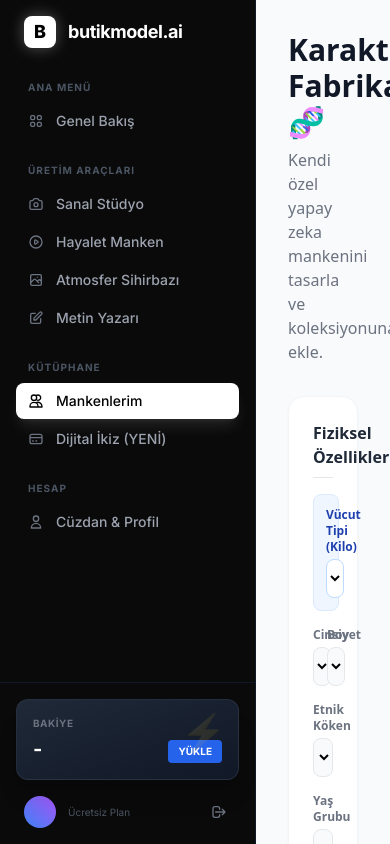
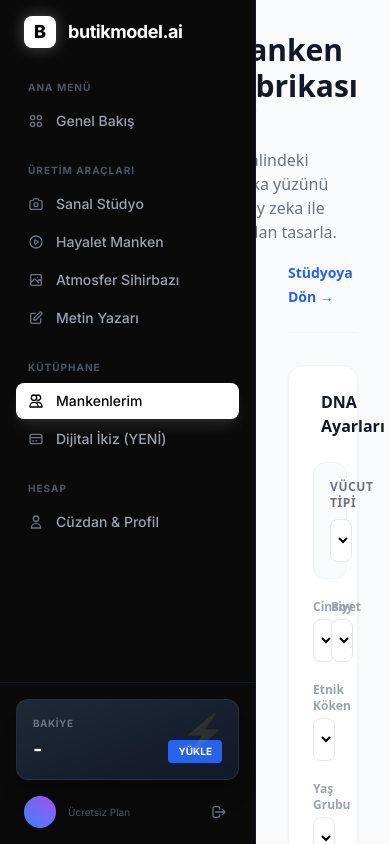
Before and after one commit to trstudioloft/butikmodel-web, a Next.js app: page /dashboard/my-models in a window 390 px wide. Built offline with nearby package versions, Linux system fonts and the light colour scheme; no server answers.

Commit message:
My Models sayfasi laboratuvar konseptiyle yenilendi

```diff
--- a/app/dashboard/my-models/page.tsx
+++ b/app/dashboard/my-models/page.tsx
@@ -2,13 +2,15 @@
 
 import { useState, useEffect } from "react";
 import { supabase } from "@/lib/supabase";
+import Link from "next/link";
+import { useRouter } from "next/navigation";
 
 export default function MyModelsPage() {
   const [loading, setLoading] = useState(false);
   const [saving, setSaving] = useState(false);
   const [myModels, setMyModels] = useState<any[]>([]);
 
-  // GÜNCELLENMİŞ Manken Parametreleri (Kilo ve Boy eklendi)
+  // PARAMETRELER
   const [attributes, setAttributes] = useState({
     gender: "Kadın",
     age: "Genç (20-25)",
@@ -16,12 +18,13 @@ export default function MyModelsPage() {
     hairColor: "Kahverengi",
     hairStyle: "Uzun Düz",
     eyeColor: "Ela",
-    bodySize: "Fit / Atletik", // YENİ: Vücut Tipi
-    height: "Orta Boy"         // YENİ: Boy
+    bodySize: "Fit / Atletik",
+    height: "Orta Boy"
   });
 
   const [generatedImage, setGeneratedImage] = useState<string | null>(null);
   const [modelName, setModelName] = useState("");
+  const router = useRouter();
 
   useEffect(() => {
     fetchModels();
@@ -33,6 +36,7 @@ export default function MyModelsPage() {
       const { data } = await supabase
         .from("user_models")
         .select("*")
+        .eq("user_id", user.id) // Sadece kendi ürettiklerini görsün
         .order("created_at", { ascending: false });
       if (data) setMyModels(data);
     }
@@ -41,7 +45,7 @@ export default function MyModelsPage() {
   const handleGenerate = async () => {
     setLoading(true);
 
-    // YENİ PROMPT MANTIĞI: Seçilen kiloya göre İngilizce çeviri
+    // Prompt Mantığı
     let bodyPrompt = "fit body";
     if (attributes.bodySize === "Zayıf / İnce") bodyPrompt = "slim skinny body model";
     if (attributes.bodySize === "Balık Etli / Kıvrımlı") bodyPrompt = "curvy volumetric body shape";
@@ -50,15 +54,15 @@ export default function MyModelsPage() {
 
     const prompt = `Professional studio full body shot of a ${attributes.age} year old ${attributes.ethnicity} ${attributes.gender}, ${bodyPrompt}, ${attributes.height}, ${attributes.hairStyle} ${attributes.hairColor} hair, ${attributes.eyeColor} eyes, hyper realistic, 8k, fashion photography, neutral background`;
 
-    console.log("Oluşturulacak Prompt:", prompt);
+    console.log("🧬 DNA Kodlanıyor:", prompt);
 
-    // SİMÜLASYON (Gerçek API bağlanana kadar)
+    // SİMÜLASYON
     setTimeout(() => {
-      // Rastgele örnekler
       const demoImages = [
-        "https://images.unsplash.com/photo-1534528741775-53994a69daeb?w=500&h=500&fit=crop",
-        "https://images.unsplash.com/photo-1529626455594-4ff0802cfb7e?w=500&h=500&fit=crop",
-        "https://images.unsplash.com/photo-1581044777550-4cfa60707c03?w=500&h=500&fit=crop"
+        "https://images.unsplash.com/photo-1534528741775-53994a69daeb?w=500&h=600&fit=crop",
+        "https://images.unsplash.com/photo-1529626455594-4ff0802cfb7e?w=500&h=600&fit=crop",
+        "https://images.unsplash.com/photo-1581044777550-4cfa60707c03?w=500&h=600&fit=crop",
+        "https://images.unsplash.com/photo-1616805763608-8f643e887d46?w=500&h=600&fit=crop"
       ];
       setGeneratedImage(demoImages[Math.floor(Math.random() * demoImages.length)]);
       setLoading(false);
@@ -82,10 +86,11 @@ export default function MyModelsPage() {
     if (error) {
       alert("Hata: " + error.message);
     } else {
-      alert("Manken koleksiyonuna eklendi! 🎉");
       setGeneratedImage(null);
       setModelName("");
-      fetchModels();
+      fetchModels(); // Listeyi güncelle
+      // Kullanıcıyı bilgilendir ama sayfada tut, belki yeni üretecek
+      alert("Manken koleksiyonuna eklendi! 🎉");
     }
     setSaving(false);
   };
@@ -97,26 +102,38 @@ export default function MyModelsPage() {
   };
 
   return (
-    <div className="p-8 min-h-screen pb-20 font-sans">
-      <div className="mb-8">
-        <h1 className="text-3xl font-bold text-gray-900">Karakter Fabrikası 🧬</h1>
-        <p className="text-gray-500 mt-2">Kendi özel yapay zeka mankenini tasarla ve koleksiyonuna ekle.</p>
+    <div className="p-8 min-h-screen font-sans pb-20 max-w-7xl mx-auto">
+
+      {/* BAŞLIK */}
+      <div className="flex flex-col md:flex-row justify-between items-end mb-8 border-b border-gray-100 pb-6">
+        <div>
+           <h1 className="text-3xl font-bold text-gray-900">Manken Fabrikası 🧬</h1>
+           <p className="text-gray-500 mt-2">Hayalindeki marka yüzünü yapay zeka ile sıfırdan tasarla.</p>
+        </div>
+        <div className="mt-4 md:mt-0">
+           <Link href="/dashboard/studio" className="text-sm font-bold text-blue-600 hover:underline">
+             Stüdyoya Dön →
+           </Link>
+        </div>
       </div>
 
       <div className="grid grid-cols-1 lg:grid-cols-12 gap-8">
 
-        {/* SOL: AYAR PANELİ */}
+        {/* SOL: KONTROL PANELİ (4 birim) */}
         <div className="lg:col-span-4 space-y-6">
           <div className="bg-white p-6 rounded-2xl shadow-sm border border-gray-100">
-            <h3 className="font-bold text-gray-800 mb-4 border-b pb-2">Fiziksel Özellikler</h3>
+            <h3 className="font-bold text-gray-900 mb-6 flex items-center gap-2">
+              <span className="w-2 h-6 bg-black rounded-full"></span>
+              DNA Ayarları
+            </h3>
 
-            <div className="space-y-4">
+            <div className="space-y-5">
 
-              {/* YENİ: VÜCUT TİPİ SEÇİMİ */}
-              <div className="bg-blue-50 p-3 rounded-lg border border-blue-100">
-                <label className="block text-xs font-bold text-blue-800 mb-1">Vücut Tipi (Kilo)</label>
+              {/* Vücut Tipi */}
+              <div className="bg-gray-50 p-4 rounded-xl border border-gray-100">
+                <label className="block text-xs font-bold text-gray-500 uppercase tracking-wider mb-2">Vücut Tipi</label>
                 <select
-                  className="w-full p-2 bg-white rounded-lg border border-blue-200 text-sm font-medium"
+                  className="w-full p-2.5 bg-white rounded-lg border border-gray-200 text-sm font-medium focus:ring-2 focus:ring-black outline-none"
                   value={attributes.bodySize}
                   onChange={(e) => setAttributes({...attributes, bodySize: e.target.value})}
                 >
@@ -128,27 +145,17 @@ export default function MyModelsPage() {
                 </select>
               </div>
 
-              <div className="grid grid-cols-2 gap-2">
-                 {/* Cinsiyet */}
+              <div className="grid grid-cols-2 gap-4">
                  <div>
-                  <label className="block text-xs font-bold text-gray-500 mb-1">Cinsiyet</label>
-                  <select
-                    className="w-full p-2 bg-gray-50 rounded-lg border border-gray-200 text-sm"
-                    value={attributes.gender}
-                    onChange={(e) => setAttributes({...attributes, gender: e.target.value})}
-                  >
+                   <label className="block text-xs font-bold text-gray-400 mb-1">Cinsiyet</label>
+                   <select className="w-full p-2.5 bg-white rounded-lg border text-sm" value={attributes.gender} onChange={(e) => setAttributes({...attributes, gender: e.target.value})}>
                      <option>Kadın</option>
                      <option>Erkek</option>
                    </select>
                  </div>
-                {/* Boy */}
                  <div>
-                  <label className="block text-xs font-bold text-gray-500 mb-1">Boy</label>
-                  <select
-                    className="w-full p-2 bg-gray-50 rounded-lg border border-gray-200 text-sm"
-                    value={attributes.height}
-                    onChange={(e) => setAttributes({...attributes, height: e.target.value})}
-                  >
+                   <label className="block text-xs font-bold text-gray-400 mb-1">Boy</label>
+                   <select className="w-full p-2.5 bg-white rounded-lg border text-sm" value={attributes.height} onChange={(e) => setAttributes({...attributes, height: e.target.value})}>
                      <option>Kısa</option>
                      <option>Orta Boy</option>
                      <option>Uzun</option>
@@ -156,14 +163,9 @@ export default function MyModelsPage() {
                  </div>
               </div>
 
-              {/* Köken */}
               <div>
-                <label className="block text-xs font-bold text-gray-500 mb-1">Etnik Köken</label>
-                <select
-                  className="w-full p-2 bg-gray-50 rounded-lg border border-gray-200 text-sm"
-                  value={attributes.ethnicity}
-                  onChange={(e) => setAttributes({...attributes, ethnicity: e.target.value})}
-                >
+                <label className="block text-xs font-bold text-gray-400 mb-1">Etnik Köken</label>
+                <select className="w-full p-2.5 bg-white rounded-lg border text-sm" value={attributes.ethnicity} onChange={(e) => setAttributes({...attributes, ethnicity: e.target.value})}>
                   <option>Türk / Akdeniz</option>
                   <option>Kuzey Avrupa (Sarışın)</option>
                   <option>Doğu Asya</option>
@@ -173,35 +175,28 @@ export default function MyModelsPage() {
                 </select>
               </div>
 
-              {/* Yaş */}
               <div>
-                <label className="block text-xs font-bold text-gray-500 mb-1">Yaş Grubu</label>
-                <select
-                  className="w-full p-2 bg-gray-50 rounded-lg border border-gray-200 text-sm"
-                  value={attributes.age}
-                  onChange={(e) => setAttributes({...attributes, age: e.target.value})}
-                >
+                <label className="block text-xs font-bold text-gray-400 mb-1">Yaş Grubu</label>
+                <select className="w-full p-2.5 bg-white rounded-lg border text-sm" value={attributes.age} onChange={(e) => setAttributes({...attributes, age: e.target.value})}>
                   <option>Genç (18-24)</option>
                   <option>Yetişkin (25-35)</option>
                   <option>Olgun (35-45)</option>
                 </select>
               </div>
 
-              {/* Saç & Göz */}
-              <div className="grid grid-cols-2 gap-2">
+              <div className="grid grid-cols-2 gap-4">
                 <div>
-                   <label className="block text-xs font-bold text-gray-500 mb-1">Saç Rengi</label>
-                   <select className="w-full p-2 bg-gray-50 rounded-lg border text-sm" onChange={(e) => setAttributes({...attributes, hairColor: e.target.value})}>
+                   <label className="block text-xs font-bold text-gray-400 mb-1">Saç</label>
+                   <select className="w-full p-2.5 bg-white rounded-lg border text-sm" onChange={(e) => setAttributes({...attributes, hairColor: e.target.value})}>
                      <option>Kahverengi</option>
                      <option>Siyah</option>
                      <option>Sarı</option>
                      <option>Kızıl</option>
-                     <option>Gri / Beyaz</option>
                    </select>
                 </div>
                 <div>
-                   <label className="block text-xs font-bold text-gray-500 mb-1">Göz Rengi</label>
-                   <select className="w-full p-2 bg-gray-50 rounded-lg border text-sm" onChange={(e) => setAttributes({...attributes, eyeColor: e.target.value})}>
+                   <label className="block text-xs font-bold text-gray-400 mb-1">Göz</label>
+                   <select className="w-full p-2.5 bg-white rounded-lg border text-sm" onChange={(e) => setAttributes({...attributes, eyeColor: e.target.value})}>
                      <option>Ela</option>
                      <option>Kahve</option>
                      <option>Mavi</option>
@@ -209,89 +204,107 @@ export default function MyModelsPage() {
                    </select>
                 </div>
               </div>
-
             </div>
 
             <button
               onClick={handleGenerate}
               disabled={loading}
-              className="w-full mt-6 bg-black text-white py-3 rounded-xl font-bold hover:bg-gray-800 transition-all flex justify-center items-center gap-2"
+              className="w-full mt-8 bg-black text-white py-4 rounded-xl font-bold hover:bg-gray-800 transition-all shadow-lg hover:shadow-xl hover:-translate-y-1 flex justify-center items-center gap-2 disabled:opacity-50 disabled:cursor-not-allowed"
             >
-              {loading ? "Genetik Kod İşleniyor..." : "⚡️ Mankeni Oluştur"}
+              {loading ? (
+                <>
+                  <span className="w-4 h-4 border-2 border-white border-t-transparent rounded-full animate-spin"></span>
+                  DNA İşleniyor...
+                </>
+              ) : (
+                <>
+                  <span>⚡️ Üretimi Başlat</span>
+                </>
+              )}
             </button>
           </div>
         </div>
 
-        {/* ORTA: ÖNİZLEME */}
+        {/* ORTA: ÖNİZLEME (4 birim) */}
         <div className="lg:col-span-4 flex flex-col">
-          <div className="bg-white p-6 rounded-2xl shadow-sm border border-gray-100 flex-1 flex flex-col items-center justify-center min-h-[400px] relative">
+           <div className="bg-white p-6 rounded-2xl shadow-sm border border-gray-100 flex-1 flex flex-col relative h-full min-h-[500px]">
+             <h3 className="font-bold text-gray-900 mb-4 text-center">Laboratuvar Sonucu</h3>
+
+             <div className="flex-1 bg-gray-50 rounded-xl border-2 border-dashed border-gray-200 flex items-center justify-center overflow-hidden relative group">
                 {loading ? (
                    <div className="text-center">
-                <div className="animate-spin text-4xl mb-2">🧬</div>
-                <p className="text-gray-500 text-sm">Mankenin özellikleri yükleniyor...</p>
+                      <div className="text-5xl animate-bounce mb-4">🧬</div>
+                      <p className="text-gray-400 font-medium">Yapay zeka doku örneği oluşturuyor...</p>
                    </div>
                 ) : generatedImage ? (
-              <div className="w-full h-full flex flex-col items-center">
-                <div className="relative w-full">
-                  <img src={generatedImage} className="rounded-lg shadow-lg w-full h-auto object-cover max-h-[400px]" />
-                  <div className="absolute bottom-2 left-2 bg-black/50 text-white text-xs px-2 py-1 rounded backdrop-blur-sm">
-                    {attributes.bodySize}
+                   <>
+                     <img src={generatedImage} className="w-full h-full object-cover" />
+                     <div className="absolute inset-0 bg-gradient-to-t from-black/60 to-transparent opacity-0 group-hover:opacity-100 transition-opacity flex items-end p-4">
+                        <span className="text-white text-xs font-mono">{attributes.ethnicity}, {attributes.bodySize}</span>
                      </div>
+                   </>
+                ) : (
+                   <div className="text-center text-gray-400 p-8">
+                      <span className="text-4xl opacity-20 block mb-2">👤</span>
+                      <p>Özellikleri seç ve üretim butonuna bas.</p>
+                   </div>
+                )}
              </div>
 
-                <div className="w-full mt-4 space-y-3">
+             {generatedImage && !loading && (
+               <div className="mt-6 space-y-3 animate-in slide-in-from-bottom-4">
                   <input
                     type="text"
-                    placeholder="Mankene bir isim ver (Örn: Ece)"
-                    className="w-full p-3 border rounded-lg text-sm"
+                    placeholder="Mankene İsim Ver (Örn: Leyla)"
+                    className="w-full p-3 bg-gray-50 border border-gray-200 rounded-xl text-sm font-bold text-center focus:ring-2 focus:ring-blue-500 outline-none"
                     value={modelName}
                     onChange={(e) => setModelName(e.target.value)}
                   />
                   <button
                     onClick={handleSave}
                     disabled={saving}
-                    className="w-full bg-green-600 text-white py-3 rounded-xl font-bold hover:bg-green-700 transition-all"
+                    className="w-full bg-blue-600 text-white py-3 rounded-xl font-bold hover:bg-blue-700 transition-colors shadow-lg shadow-blue-200"
                   >
-                    {saving ? "Kaydediliyor..." : "💾 Koleksiyona Kaydet"}
+                    {saving ? "Kaydediliyor..." : "💾 Koleksiyona Ekle"}
                   </button>
-                </div>
-              </div>
-            ) : (
-              <div className="text-center text-gray-400">
-                <span className="text-6xl opacity-20 block mb-2">👤</span>
-                <p>Sol taraftan özellikleri seç.</p>
                </div>
              )}
            </div>
         </div>
 
-        {/* SAĞ: KOLEKSİYON */}
-        <div className="lg:col-span-4">
-          <h3 className="font-bold text-gray-900 mb-4">Kayıtlı Mankenlerim ({myModels.length})</h3>
-          <div className="grid grid-cols-2 gap-4 max-h-[600px] overflow-y-auto pr-2">
+        {/* SAĞ: KOLEKSİYON (4 birim) */}
+        <div className="lg:col-span-4 flex flex-col h-full">
+           <div className="bg-white p-6 rounded-2xl shadow-sm border border-gray-100 h-full flex flex-col">
+              <div className="flex justify-between items-center mb-4">
+                 <h3 className="font-bold text-gray-900">Koleksiyonum ({myModels.length})</h3>
+                 <span className="text-xs text-gray-400">Son Eklenenler</span>
+              </div>
+
+              <div className="flex-1 overflow-y-auto pr-2 custom-scrollbar space-y-3 max-h-[600px]">
                  {myModels.map((model) => (
-              <div key={model.id} className="relative group bg-white rounded-xl overflow-hidden shadow-sm border border-gray-100 hover:shadow-md transition-all">
-                <img src={model.image_url} className="w-full aspect-square object-cover" />
-                <div className="p-3">
-                  <p className="font-bold text-sm text-gray-800 truncate">{model.name}</p>
-                  <p className="text-[10px] text-gray-500 truncate">
-                    {model.attributes?.bodySize || "Standart"}, {model.attributes?.age}
-                  </p>
+                   <div key={model.id} className="flex gap-3 p-3 rounded-xl border border-gray-100 hover:border-blue-200 hover:bg-blue-50 transition-all group relative bg-gray-50/50">
+                      <img src={model.image_url} className="w-16 h-16 rounded-lg object-cover bg-gray-200" />
+                      <div className="flex-1 min-w-0">
+                         <h4 className="font-bold text-sm text-gray-900 truncate">{model.name}</h4>
+                         <p className="text-xs text-gray-500 truncate mt-0.5">{model.attributes?.bodySize}</p>
+                         <p className="text-[10px] text-gray-400 mt-0.5">{new Date(model.created_at).toLocaleDateString("tr-TR")}</p>
                       </div>
                       <button
                         onClick={() => handleDelete(model.id)}
-                  className="absolute top-2 right-2 bg-red-500 text-white w-6 h-6 rounded-full flex items-center justify-center text-xs opacity-0 group-hover:opacity-100 transition-all hover:bg-red-600"
+                        className="self-center p-2 text-gray-300 hover:text-red-500 transition-colors"
+                        title="Sil"
                       >
-                  ✕
+                        <svg className="w-4 h-4" fill="none" stroke="currentColor" viewBox="0 0 24 24"><path strokeLinecap="round" strokeLinejoin="round" strokeWidth="2" d="M19 7l-.867 12.142A2 2 0 0116.138 21H7.862a2 2 0 01-1.995-1.858L5 7m5 4v6m4-6v6m1-10V4a1 1 0 00-1-1h-4a1 1 0 00-1 1v3M4 7h16"></path></svg>
                       </button>
                    </div>
                  ))}
 
                  {myModels.length === 0 && (
-              <div className="col-span-2 text-center py-10 text-gray-400 text-sm border-2 border-dashed rounded-xl">
-                Henüz mankenin yok.
+                   <div className="text-center py-12 border-2 border-dashed border-gray-100 rounded-xl">
+                      <p className="text-gray-400 text-sm">Henüz manken üretmedin.</p>
                    </div>
                  )}
+              </div>
            </div>
         </div>
 
```
Lines whose indentation alone changed are shown as unchanged.
